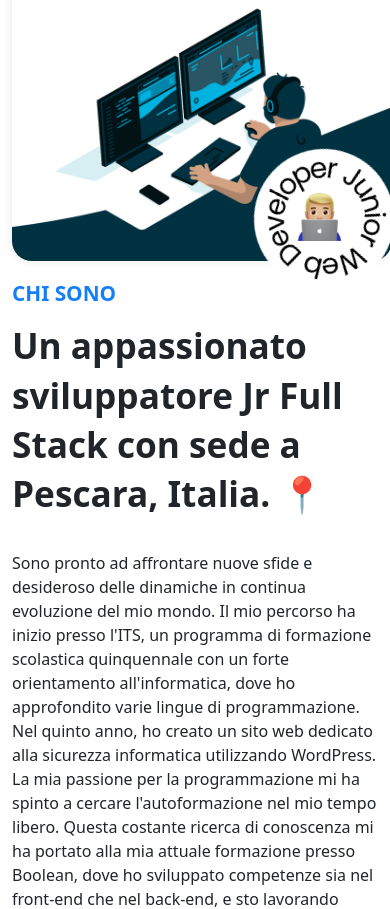
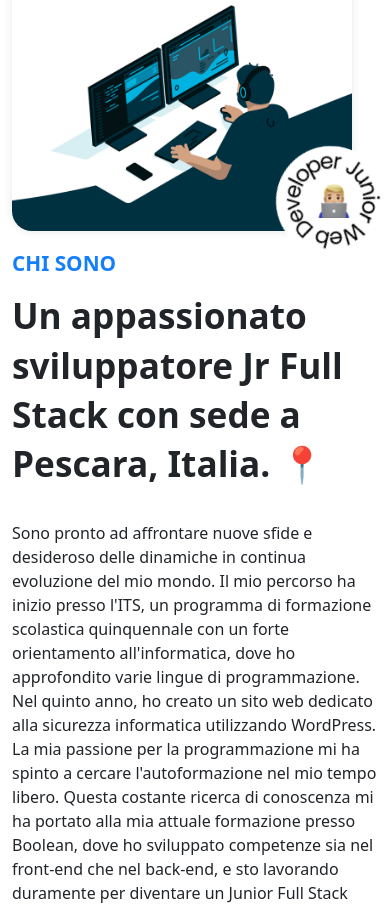
Before and after one commit to stefansimereaa/Personal-Portfolio, a Vue app: page / in a window 390 px wide. Shown: the part 1080-1989 px from the top of the page. Built offline with nearby package versions, Linux system fonts and the light colour scheme; some icons are missing.

Commit message:
fixed section about for small mobile devices

```diff
--- a/src/components/main/sections/Aboutme.vue
+++ b/src/components/main/sections/Aboutme.vue
@@ -137,23 +137,23 @@ export default {
 @media (max-width: 576px) {
   // First img style
   #first-img{
-  width: 380px;
+  width: 340px;
   }
 
   // Second img style
   #second-img{
-    max-width: 50px;
+    max-width: 35px;
     position: absolute;
-    left: 77%;
-    bottom: 7%;
+    left: 83%;
+    bottom: 5%;
     z-index: 1;
   }
 
   // Third img keyframe and rotation
   #third-img {
-    max-width: 140px;
+    max-width: 110px;
     position: absolute;
-    left: 66%;
+    left: 72%;
     bottom: -10%;
     border-radius: 50%;
   }
```
